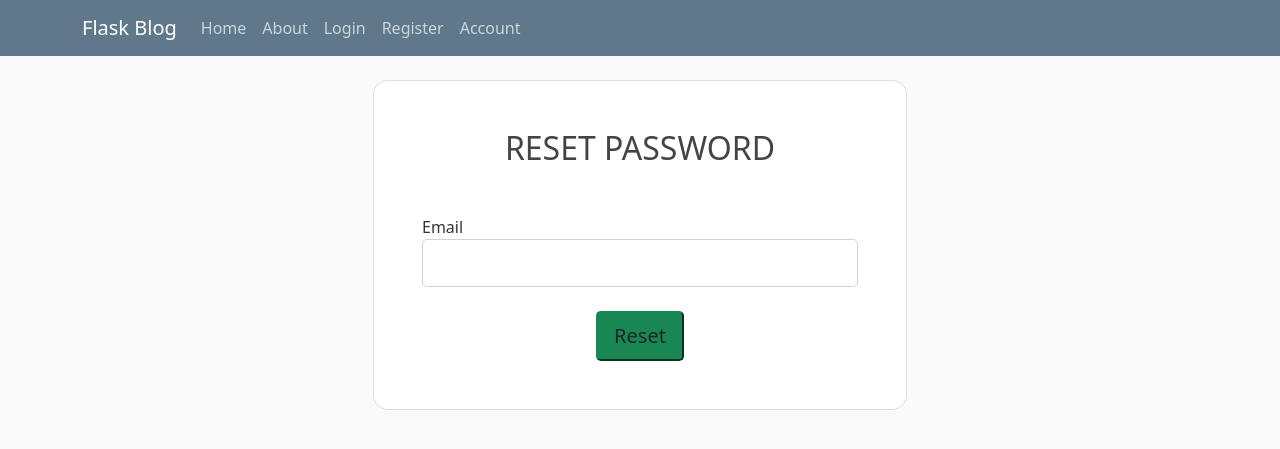
After one commit to Pawel-Kluska/Board-app, a Flask app: page /request_reset in a window 1280 px wide. The commit adds this page. Shown: the top 449 px of the page. Run offline with Flask 2, Linux system fonts and the light colour scheme; some libraries are stand-ins or nearby versions.

Commit message:
add password email changing

```diff
--- a/flaskblog/forms.py
+++ b/flaskblog/forms.py
@@ -69,3 +69,20 @@ class PostForm(FlaskForm):
     title = StringField('Title', validators=[DataRequired()])
     content = TextAreaField('Content', validators=[DataRequired()])
     submit = SubmitField('Post')
+
+
+class PasswordResetReqForm(FlaskForm):
+    email = StringField('Email', validators=[DataRequired(), Email()])
+
+    submit = SubmitField('Reset')
+
+    def validate_email(self, email):
+        email_db = User.query.filter_by(email=email.data).first()
+        if email_db is None:
+            raise ValidationError('User doesn\'t exists')
+
+
+class ResetPassword(FlaskForm):
+    password = PasswordField('Password', validators=[DataRequired()])
+    confirm_password = PasswordField('Confirm Password', validators=[DataRequired(), EqualTo('password')])
+    submit = SubmitField('Reset')
--- a/flaskblog/routes.py
+++ b/flaskblog/routes.py
@@ -3,11 +3,13 @@ import secrets
 
 import PIL.Image
 from flask_login import login_user, current_user, logout_user, login_required
+from flask_mail import Message
 
 from flaskblog.models import User, Post
 from flask import render_template, url_for, flash, redirect, request, abort
-from flaskblog.forms import RegistrationForm, LoginForm, AccountForm, PasswordForm, PostForm
-from flaskblog import app, db, bcrypt
+from flaskblog.forms import RegistrationForm, LoginForm, AccountForm, PasswordForm, PostForm, PasswordResetReqForm, \
+    ResetPassword
+from flaskblog import app, db, bcrypt, mail
 
 
 @app.route('/')
@@ -17,7 +19,7 @@ def home():
     page = request.args.get('page', 1, type=int)
     posts = Post.query.paginate(page=page, per_page=per_page)
     all_posts = Post.query.all()
-    last_page = len(all_posts)/per_page
+    last_page = len(all_posts) / per_page
 
     return render_template('home.html', title='Home', posts=posts, len=last_page)
 
@@ -184,6 +186,44 @@ def user_post(username):
     user = User.query.filter_by(username=username).first_or_404()
     posts = Post.query.filter_by(author_post=user).paginate(page=page, per_page=per_page)
     all_posts = Post.query.all()
-    last_page = len(all_posts)/per_page
+    last_page = len(all_posts) / per_page
 
     return render_template('user_post.html', title='Home', posts=posts, len=last_page, user=user)
+
+
+def send_email(user):
+    token = user.generate_confirmation_token()
+    msg = Message('Password Reset Request', sender='boardapp.flask@gmail.com', recipients=[user.email])
+    msg.body = f'''To reset your password visit the following website {url_for('reset_password', token=token, _external=True)}
+'''
+    mail.send(msg)
+
+@app.route('/request_reset', methods=['GET', 'POST'])
+def request_reset():
+    if current_user.is_authenticated:
+        return redirect(url_for('home'))
+    form = PasswordResetReqForm()
+    if form.validate_on_submit():
+        user = User.query.filter_by(email=form.email.data).first()
+        send_email(user)
+        flash('Email has been sent', 'success')
+        return redirect(url_for('login'))
+    return render_template('request_reset_form.html', title='Reset Password', form=form)
+
+
+@app.route('/reset_password/<token>', methods=['GET', 'POST'])
+def reset_password(token):
+    if current_user.is_authenticated:
+        return redirect(url_for('home'))
+    user = User.confirm(token)
+    if user is None:
+        flash("Invalid token", 'warning')
+        return redirect(url_for('request_reset'))
+    form = ResetPassword()
+    if form.validate_on_submit():
+        hashed_password = bcrypt.generate_password_hash(form.password.data).decode('utf-8')
+        user.password = hashed_password
+        db.session.commit()
+        flash(f'Password updated. You are now able to log in', 'success')
+        return redirect(url_for('login'))
+    return render_template('reset_password.html', title='Reset Password', form=form)
--- a/flaskblog/templates/login.html
+++ b/flaskblog/templates/login.html
@@ -45,7 +45,7 @@
         </div>
 
         <small class="text-muted ml-2">
-            <a href="#">Forgot Password?</a>
+            <a href="{{ url_for('request_reset') }}">Forgot Password?</a>
         </small>
 
         <p class="text-center text-muted mt-5 mb-0">Don't have an account? <a href="{{ url_for('register') }}"
--- /dev/null
+++ b/flaskblog/templates/request_reset_form.html
@@ -0,0 +1,30 @@
+{% extends "forms_template.html" %}
+{% block form %}
+
+    <h2 class="text-uppercase text-center mb-5">Reset password</h2>
+
+    <form method="post" action="">
+        {{ form.hidden_tag() }}
+
+        <div class="form-outline mb-4">
+            {{ form.email.label(class="form-control-label") }}
+
+            {% if form.email.errors %}
+                {{ form.email(class="form-control form-control-lg is-invalid") }}
+                <div class="invalid-feedback">
+                    {% for error in form.email.errors %}
+                        <span>{{ error }}</span>
+                    {% endfor %}
+                </div>
+            {% else %}
+                {{ form.email(class="form-control form-control-lg") }}
+            {% endif %}
+        </div>
+
+
+        <div class="d-flex justify-content-center">
+            {{ form.submit(class="class=btn btn-success btn-block btn-lg gradient-custom-4 text-body") }}
+        </div>
+
+    </form>
+{% endblock %}
```
Also changed, not shown: flaskblog/__init__.py (+9 -0 lines), flaskblog/models.py (+30 -4 lines), flaskblog/templates/reset_password.html (added, +43 -0 lines).
